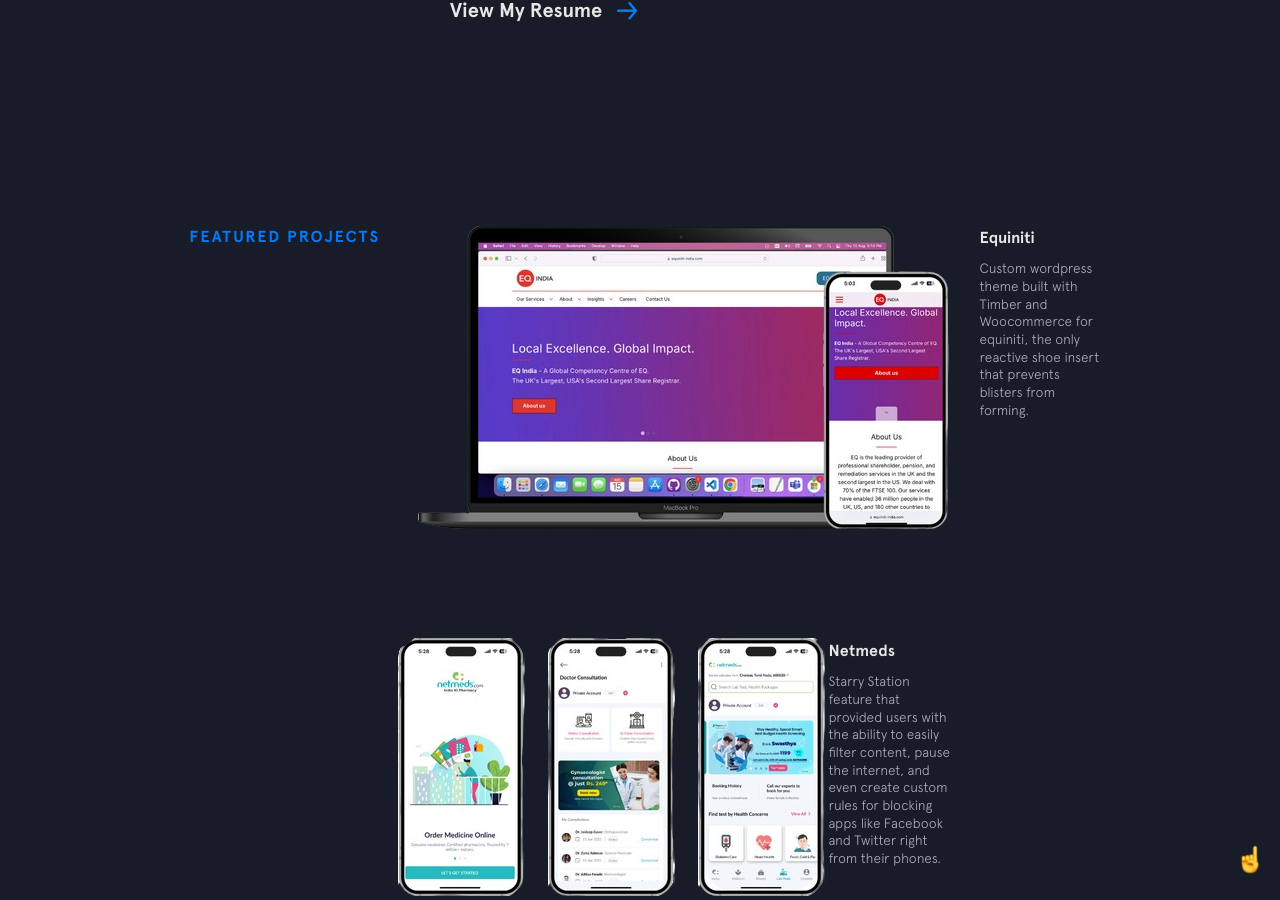
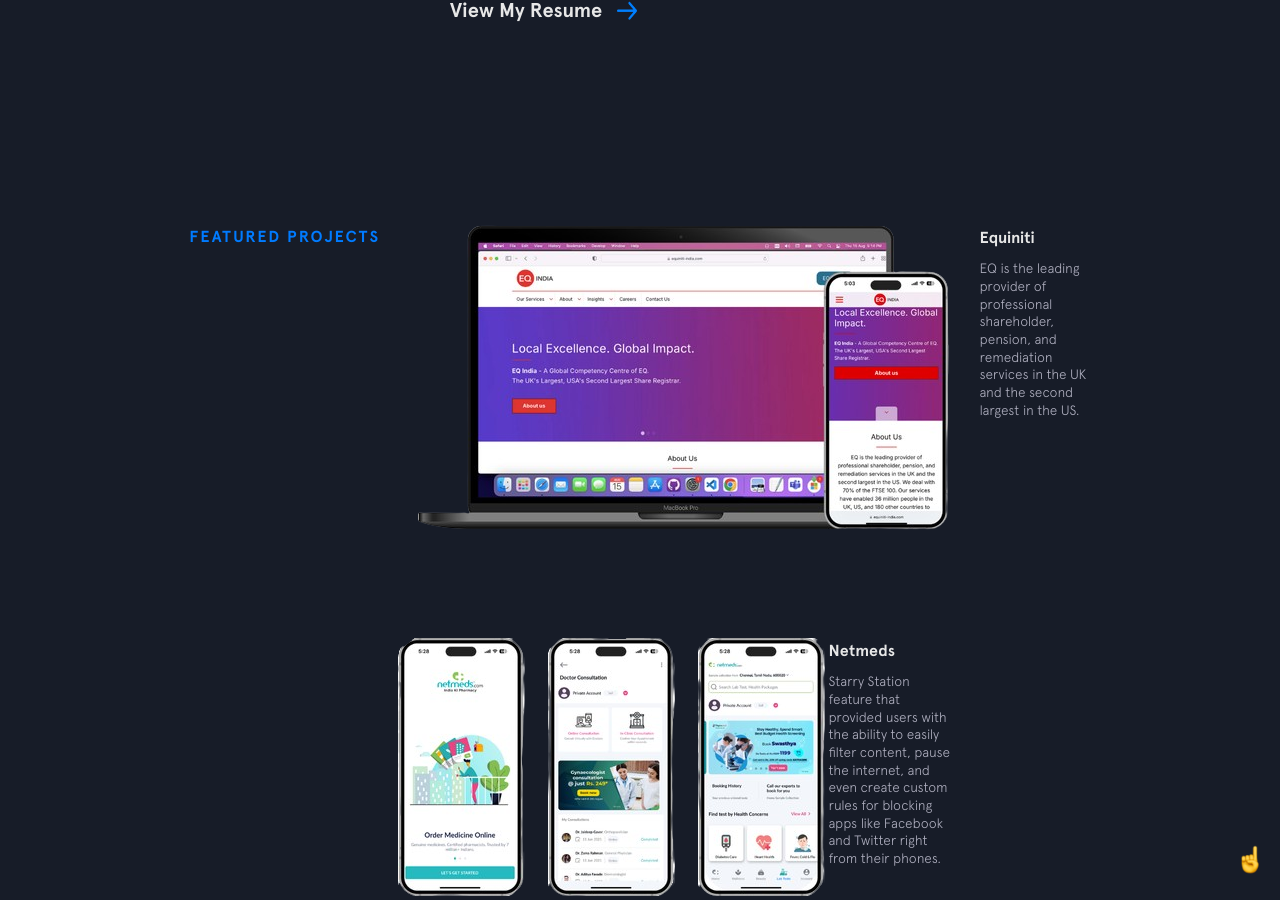
Before and after one commit to JeromeGNJ/JeromeGNJ.github.io, a Jekyll site: the page built from index.html, in a window 1280 px wide and 900 px high, scrolled down 2315 px. Built offline with Jekyll 4.4.1, drawn with Linux system fonts in a browser that asks for light colours; nearby versions of some CDN libraries.

Commit message:
Update featured-projects.html

```diff
--- a/_includes/featured-projects.html
+++ b/_includes/featured-projects.html
@@ -11,8 +11,7 @@
         <div class="project__name">
           <a href="https://equiniti.com/" target="_blank">Equiniti</a>
         </div>
-        <p>Custom wordpress theme built with Timber and Woocommerce for equiniti, the only reactive shoe insert that prevents
-          blisters from forming.</p>
+        <p>EQ is the leading provider of professional shareholder, pension, and remediation services in the UK and the second largest in the US. </p>
       </figcaption>
     </div>
 
```
